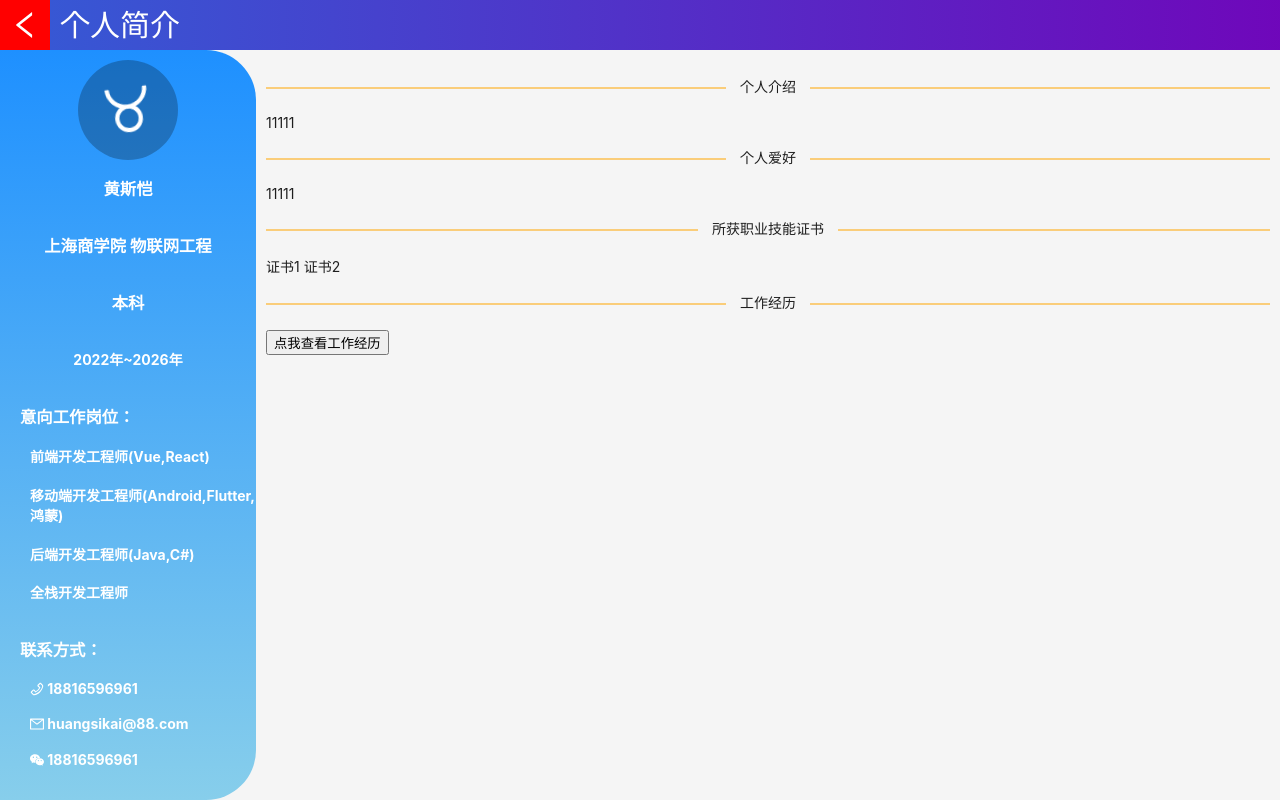
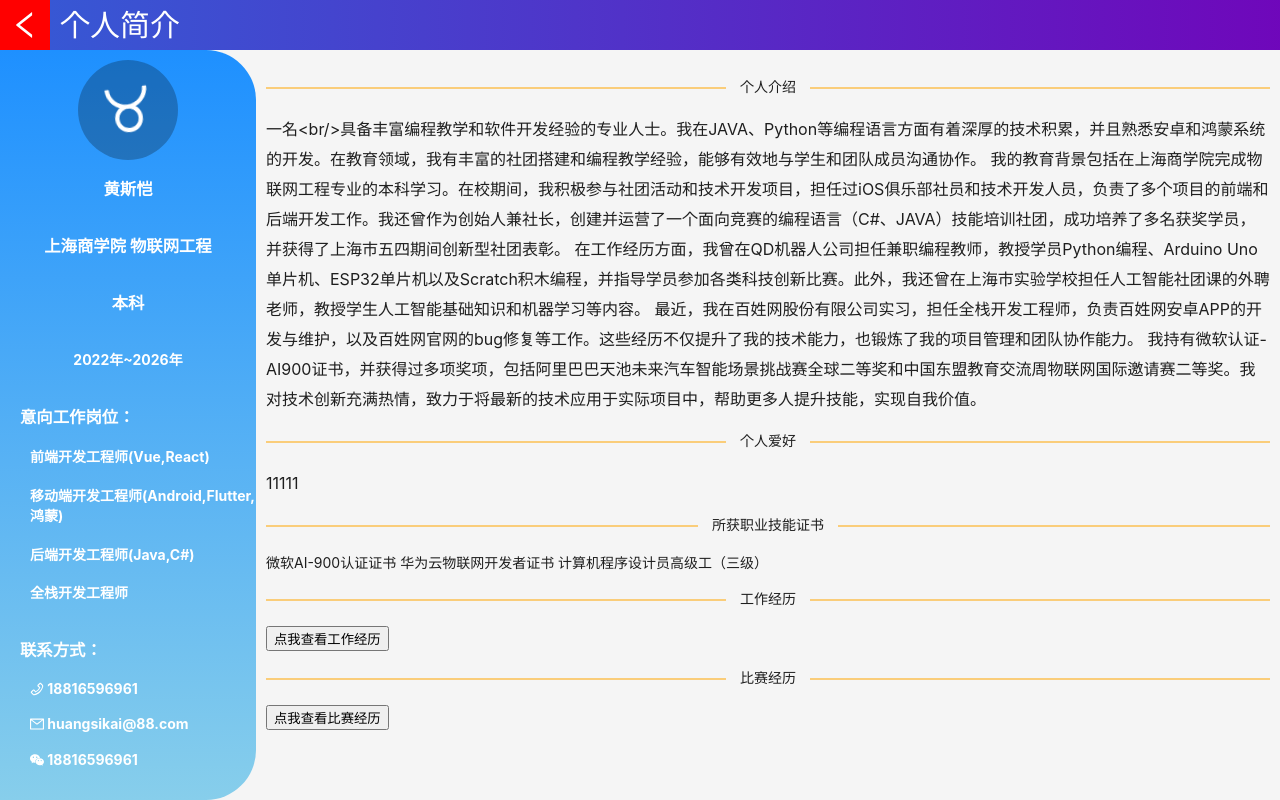
Before and after one commit to huangsikai12/HResume-React, a React (Vite) app: page /info in a window 1280 px wide. Built offline with nearby package versions, Linux system fonts and the light colour scheme.

Commit message:
change-height

```diff
--- a/src/components/Works/index.jsx
+++ b/src/components/Works/index.jsx
@@ -5,9 +5,11 @@ function Works(props) {
     return (
         <div>
             {/* eslint-disable-next-line react/prop-types */}
-            {props.data.company}----{props.data.children}
+            <span style={{fontWeight: "bold", fontSize: "16px"}}>{props.data.company}</span>
             <br/>
-            <div style={{width:"300px"}}>
+            <span style={{fontWeight: "bold", fontSize: "14px"}}>{props.data.children}</span>
+            <br/>
+            <div style={{width: "300px"}}>
                 {/* eslint-disable-next-line react/prop-types */}
                 <Collapse items={props.data.detail} bordered={false}/>
             </div>
--- a/src/offline/data.jsx
+++ b/src/offline/data.jsx
@@ -44,7 +44,13 @@ export const getUserInfoMenuData=()=> [
         infoName:"work",
         menuTitle: "工作经历",
 
-    }
+    },
+    {
+        id:5,
+        infoName:"match",
+        menuTitle: "比赛经历",
+
+    },
 
 ]
 
@@ -54,7 +60,15 @@ export const getUserInfoData=()=>
         id:1,
         infoName:"intro",
         type:"str",
-        detail:"11111",
+        detail:"一名<br/>具备丰富编程教学和软件开发经验的专业人士。我在JAVA、Python等编程语言方面有着深厚的技术积累，并且熟悉安卓和鸿蒙系统的开发。在教育领域，我有丰富的社团搭建和编程教学经验，能够有效地与学生和团队成员沟通协作。\n" +
+            "\n" +
+            "我的教育背景包括在上海商学院完成物联网工程专业的本科学习。在校期间，我积极参与社团活动和技术开发项目，担任过iOS俱乐部社员和技术开发人员，负责了多个项目的前端和后端开发工作。我还曾作为创始人兼社长，创建并运营了一个面向竞赛的编程语言（C#、JAVA）技能培训社团，成功培养了多名获奖学员，并获得了上海市五四期间创新型社团表彰。\n" +
+            "\n" +
+            "在工作经历方面，我曾在QD机器人公司担任兼职编程教师，教授学员Python编程、Arduino Uno单片机、ESP32单片机以及Scratch积木编程，并指导学员参加各类科技创新比赛。此外，我还曾在上海市实验学校担任人工智能社团课的外聘老师，教授学生人工智能基础知识和机器学习等内容。\n" +
+            "\n" +
+            "最近，我在百姓网股份有限公司实习，担任全栈开发工程师，负责百姓网安卓APP的开发与维护，以及百姓网官网的bug修复等工作。这些经历不仅提升了我的技术能力，也锻炼了我的项目管理和团队协作能力。\n" +
+            "\n" +
+            "我持有微软认证-AI900证书，并获得过多项奖项，包括阿里巴巴天池未来汽车智能场景挑战赛全球二等奖和中国东盟教育交流周物联网国际邀请赛二等奖。我对技术创新充满热情，致力于将最新的技术应用于实际项目中，帮助更多人提升技能，实现自我价值。",
     },
     {
         id:2,
@@ -67,8 +81,9 @@ export const getUserInfoData=()=>
         infoName:"certificate",
         type:"arr",
         detail:[
-            "证书1",
-            "证书2"
+            "微软AI-900认证证书",
+            "华为云物联网开发者证书",
+            "计算机程序设计员高级工（三级）",
         ]
     },
     {
@@ -77,6 +92,13 @@ export const getUserInfoData=()=>
         type:"href",
         detail:"点我查看工作经历",
         to:"/exp?cate=works",
+    },
+    {
+        id:5,
+        infoName:"match",
+        type:"href",
+        detail:"点我查看比赛经历",
+        to:"/exp?cate=mathches",
     },
 
 ]
@@ -119,10 +141,10 @@ export const getMenuData = () => [
 export const getMatchesData = () => [
     {
         id: 1,
-        children: "比赛1",
-        label:"2022-22-22",
-        news:"http://www.baidu.com",
-        medal:"一等奖",
+        children: "第三届全国技能大赛上海市选拔赛商务软件解决方案项目（全栈开发）",
+        label:"2025-12-22",
+        news:"https://mp.weixin.qq.com/s?__biz=MjM5NzA0NTcyNA==&mid=2650590207&idx=1&sn=5a8f8574b075050fbfb26fab5f3141d2&chksm=bff9f3167f4e2dc2fe7ba1ad5b4cb2a25421fbfd5965a960f8e7df91abe4a57d60d5b7466231&mpshare=1&scene=1&srcid=02263lLOwP4kYVPlrb6iHhHQ&sharer_shareinfo=7a5c1c34d298af2a1d0ee4e906721bbe&sharer_shareinfo_first=7a5c1c34d298af2a1d0ee4e906721bbe#rd",
+        medal:"冠军/一等奖/金牌",
         type:"1"
     },
 
@@ -195,65 +217,91 @@ export const getMatchesData = () => [
 export const getWorksData = () => [
     {
         id: 1,
-        children: "工作1",
-        company:"A公司",
-        label:"2022/22/22-2022-22/22",
+        children: "兼职编程教学老师",
+        company:"QD机器人",
+        label:"2023.08-2024.04",
         type:"2",
         detail:[
             {
                 key: '1',
-                label: '负责A项目',
-                children: "详细负责A项目",
+                label: '教授Python 编程',
+                children:"每周制定课程授课计划，与学员及家长保持有效沟通，并且在每节课课后进行教学的反馈",
+
             },
             {
                 key: '2',
-                label: '负责B项目',
-                children: "详细负责B项目",
+                label: '教授Arduino Uno ,ESP32 单片机',
+                children: "指导学员参加各种上海市青少年科技创新类比赛辅导学员撰写论文，实物实现等",
             },
             {
                 key: '3',
-                label: '负责C项目',
-                children: "详细负责C项目",
+                label: '教授Scratch 积木编程',
+                children: "带领学员参加机器人四级、五级考试，考级通过率维持在 90%",
             },
         ],
     },
     {
         id: 2,
-        children: "工作2",
-        company:"A公司",
-        label:"2022-22-22",
+        children: "社团外聘老师",
+        company:"上海市实验学校人工智能社团学期课",
+        label:"2023.09-2023.12",
         type:"2",
         detail:[
             {
                 key: '4',
-                label: '负责A1项目',
-                children: "详细负责A1项目",
+                label: '教授人工智能基础',
+                children: "包括机器学习，线性回归，KNN 模型等",
             },
             {
                 key: '5',
-                label: '负责B1项目',
-                children: "详细负责B1项目",
-            },
-            {
-                key: '6',
-                label: '负责C1项目',
-                children: "详细负责C1项目",
+                label: '引导学生搭建商汤人工智能机器人',
+                children: "指导学生对机器人进行编程和操控，并与学校负责老师进行课后教学沟通",
             },
         ],
     },
     {
         id: 3,
-        children: "工作3",
-        company:"A公司",
-        label:"2022-22-22",
-        type:"2"
+        children: "兼职编程教学老师",
+        company:"软科启点编程中心",
+        label:"2024.04-2024.10",
+        type:"2",
+        detail:[
+            {
+                key: '6',
+                label: '教授Python编程,数据结构和算法基础',
+                children: "带领学员参加Python 二级，三级考级，学员全部通过",
+            },
+        ],
     },
     {
         id: 4,
-        children: "工作4",
-        company:"A公司",
-        label:"2022-22-22",
-        type:"2"
+        children: "实习全栈开发工程师",
+        company:"百姓网股份有限公司",
+        label:"2024.06-2024.10",
+        type:"2",
+        detail:[
+            {
+                key: '7',
+                label: '负责网页端的维护和更新(PHP)',
+                children: "",
+            },
+            {
+                key: '8',
+                label: '负责安卓端的维护和更新(JAVA,Kotlin)',
+                children: "",
+            },
+            {
+                key: '9',
+                label: '负责服务端短信业务的改造与维护(JAVA)',
+                children: "",
+            },
+            {
+                key: '10',
+                label: '负责鸿蒙端APP的开发与上线工作(Arkts)',
+                children: "",
+            },
+
+        ],
     },
 
 ]
@@ -262,7 +310,7 @@ export  const getProjectInfoData = ()=>
 [
     {
         key:"project1",
-        label:"基于Springboot的监控平台1",
+        label:"基于Flutter的注意力缺陷诊断APP",
         children:[
             {
                 label:"1.项目简介",
@@ -288,7 +336,7 @@ export  const getProjectInfoData = ()=>
     },
     {
         key:"project2",
-        label:"基于Springboot的监控平台2",
+        label:"基于安卓自定义View的验证码UI框架",
         children:[
             {
                 label:"1.项目简介",
@@ -313,4 +361,58 @@ export  const getProjectInfoData = ()=>
         ]
 
     },
+    {
+        key:"project3",
+        label:"基于Springboot+Vue的社团管理系统",
+        children:[
+            {
+                label:"1.项目简介",
+                qqq:"1111",
+                key:"p3c1",
+            },
+            {
+                label:"2.所用技术",
+                key:"p3c2"
+
+            },
+            {
+                label:"3.在线访问",
+                key:"p3c3"
+
+            },
+            {
+                label:"4.源码下载",
+                key:"p3c4"
+
+            },
+        ]
+
+    },
+    {
+        key:"project4",
+        label:"自研抢课脚本",
+        children:[
+            {
+                label:"1.项目简介",
+                qqq:"1111",
+                key:"p3c1",
+            },
+            {
+                label:"2.所用技术",
+                key:"p3c2"
+
+            },
+            {
+                label:"3.在线访问",
+                key:"p3c3"
+
+            },
+            {
+                label:"4.源码下载",
+                key:"p3c4"
+
+            },
+        ]
+    },
+
 ]
--- a/src/pages/InfoPage/index.jsx
+++ b/src/pages/InfoPage/index.jsx
@@ -71,7 +71,10 @@ function InfoPage() {
                                             {menu.menuTitle}
                                         </Divider>
                                         {infoData.type === "str" &&
-                                            <p>{infoData.detail}</p>
+                                            <p style= {{
+                                                fontSize:"16px",
+                                                lineHeight:"30px"
+                                            }}>{infoData.detail}</p>
                                         }
                                         {infoData.type === "arr" &&
                                             infoData.detail.map((detailData)=>{
--- a/src/pages/ProjectShowPage/index.jsx
+++ b/src/pages/ProjectShowPage/index.jsx
@@ -31,7 +31,7 @@ function ProjectShow(props) {
             <Layout>
                 <Header pageTitle="作品展示"/>
                 <Layout style={{height:"calc(100vh - 50px)"}}>
-                    <Sider width="13%">
+                    <Sider width="20%">
                         <div
 
                         >
```
